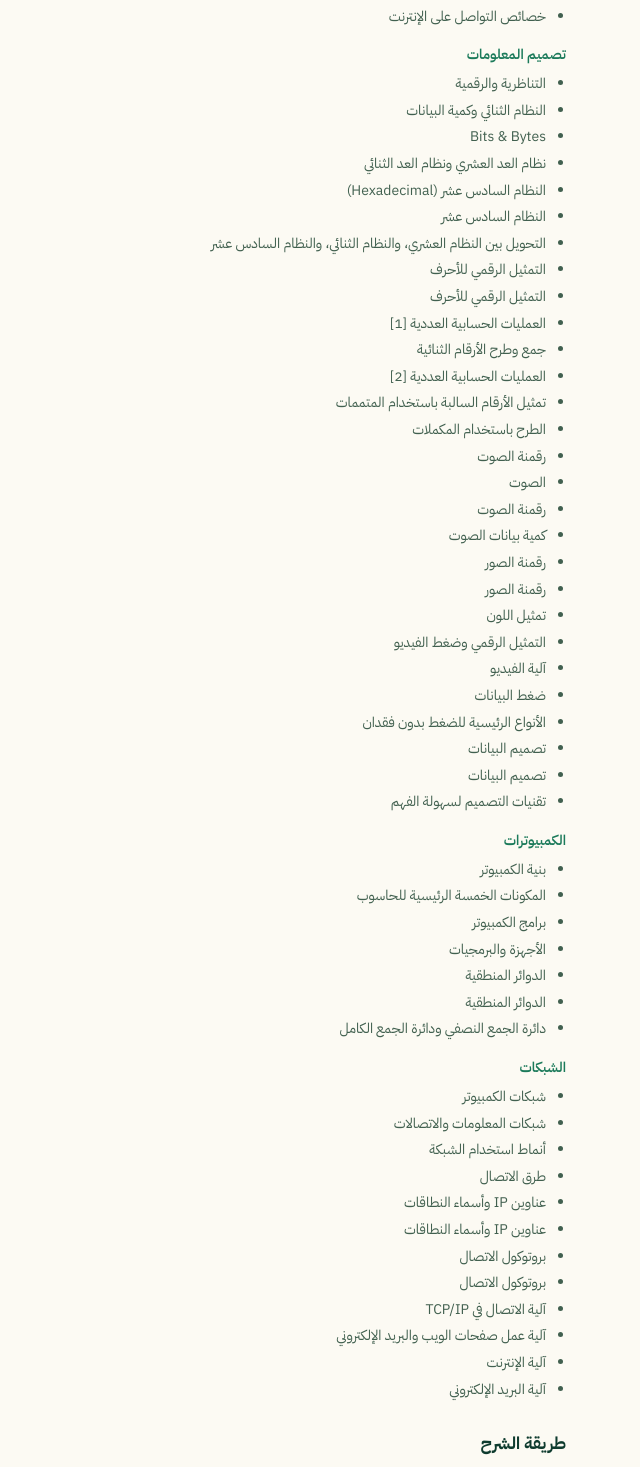
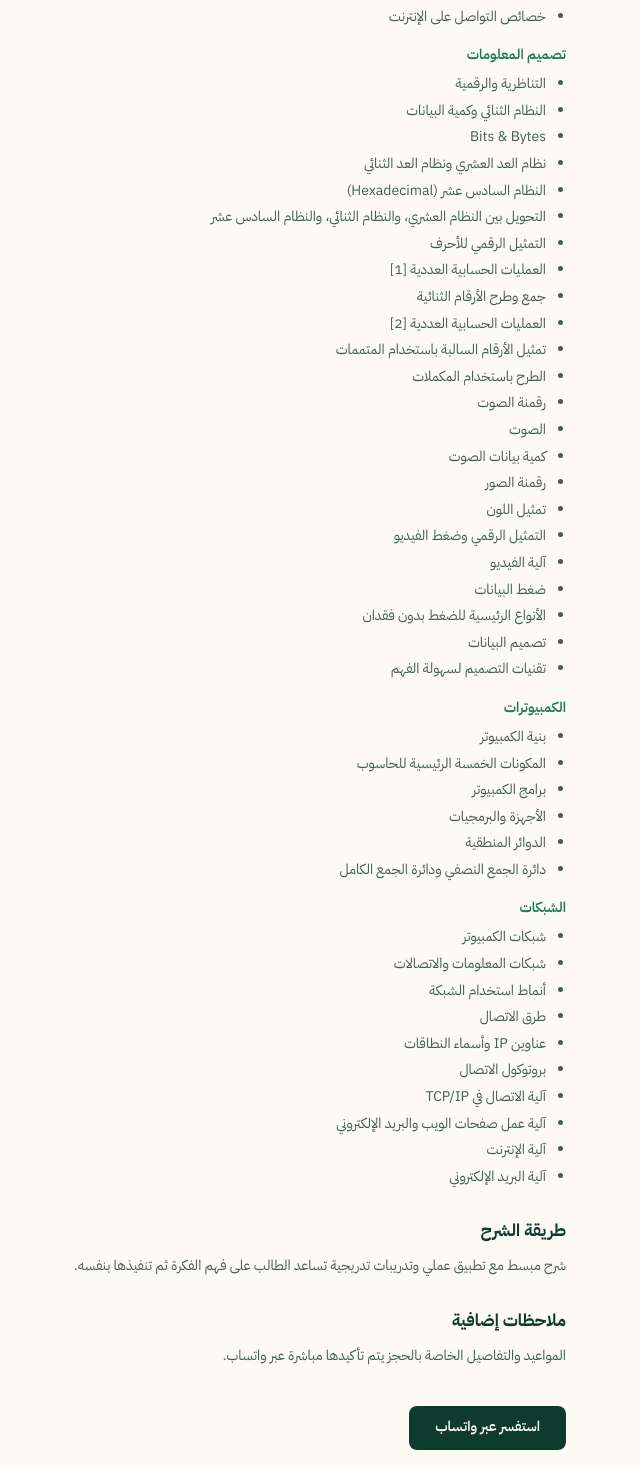
Before and after one commit to salmahmed6/nada, a Next.js app: page /courses/first-secondary-programming-ai in a window 1280 px wide. Shown: the part 1262-2729 px from the top of the page, without its empty margins (524-1164 px from the left). Built offline with nearby package versions, Linux system fonts and the light colour scheme.

Commit message:
Remove redundant curriculum entries

```diff
--- a/data/courses.ts
+++ b/data/courses.ts
@@ -67,9 +67,7 @@ export const courses: Course[] = [
             'Bits & Bytes',
             'نظام العد العشري ونظام العد الثنائي',
             'النظام السادس عشر (Hexadecimal)',
-            'النظام السادس عشر',
             'التحويل بين النظام العشري، والنظام الثنائي، والنظام السادس عشر',
-            'التمثيل الرقمي للأحرف',
             'التمثيل الرقمي للأحرف',
             'العمليات الحسابية العددية [1]',
             'جمع وطرح الأرقام الثنائية',
@@ -78,16 +76,13 @@ export const courses: Course[] = [
             'الطرح باستخدام المكملات',
             'رقمنة الصوت',
             'الصوت',
-            'رقمنة الصوت',
             'كمية بيانات الصوت',
-            'رقمنة الصور',
             'رقمنة الصور',
             'تمثيل اللون',
             'التمثيل الرقمي وضغط الفيديو',
             'آلية الفيديو',
             'ضغط البيانات',
             'الأنواع الرئيسية للضغط بدون فقدان',
-            'تصميم البيانات',
             'تصميم البيانات',
             'تقنيات التصميم لسهولة الفهم',
           ],
@@ -100,7 +95,6 @@ export const courses: Course[] = [
             'برامج الكمبيوتر',
             'الأجهزة والبرمجيات',
             'الدوائر المنطقية',
-            'الدوائر المنطقية',
             'دائرة الجمع النصفي ودائرة الجمع الكامل',
           ],
         },
@@ -112,8 +106,6 @@ export const courses: Course[] = [
             'أنماط استخدام الشبكة',
             'طرق الاتصال',
             'عناوين IP وأسماء النطاقات',
-            'عناوين IP وأسماء النطاقات',
-            'بروتوكول الاتصال',
             'بروتوكول الاتصال',
             'آلية الاتصال في TCP/IP',
             'آلية عمل صفحات الويب والبريد الإلكتروني',
@@ -172,9 +164,7 @@ export const courses: Course[] = [
             'Bits & Bytes',
             'Decimal Number System and Binary Number System',
             'Hexadecimal Number System',
-            'The Hexadecimal System',
             'Conversion between Decimal, Binary, and Hexadecimal Systems',
-            'Digital Representation of Characters',
             'Digital Representation of Characters',
             'Numerical Arithmetic Operations [1]',
             'Adding and Subtracting Binary Numbers',
@@ -183,16 +173,13 @@ export const courses: Course[] = [
             'Subtraction Using Complements',
             'Sound Digitization',
             'Sound',
-            'Sound Digitization',
             'Amount of Sound Data',
-            'Image Digitization',
             'Image Digitization',
             'Color Representation',
             'Digital Representation and Video Compression',
             'Video Mechanism',
             'Data Compression',
             'Main Types of Lossless Compression',
-            'Data Design',
             'Data Design',
             'Design Techniques for Ease of Understanding',
           ],
@@ -205,7 +192,6 @@ export const courses: Course[] = [
             'Computer Programs',
             'Hardware and Software',
             'Logic Circuits',
-            'Logic Circuits',
             'Half Adder and Full Adder Circuits',
           ],
         },
@@ -217,8 +203,6 @@ export const courses: Course[] = [
             'Patterns of Network Use',
             'Communication Methods',
             'IP Addresses and Domain Names',
-            'IP Addresses and Domain Names',
-            'Communication Protocol',
             'Communication Protocol',
             'Communication Mechanism in TCP/IP',
             'How Web Pages and Email Work',
```
